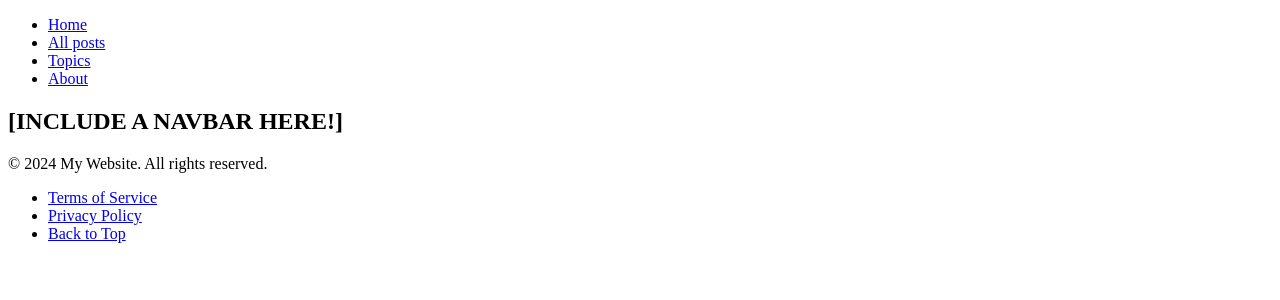
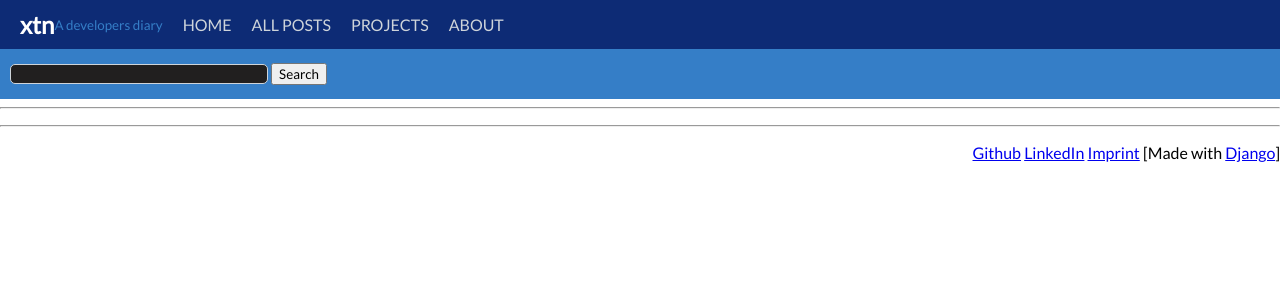
Before and after one commit to ce4os/blog, a Django app: page / in a window 1280 px wide. Shown: the top 300 px of the page. Run offline with Django 5.2, Linux system fonts and the light colour scheme; data that the repository does not hold is empty; parts of the project's set-up code (start-up, migrations or seed data) failed here and were passed over.

Commit message:
Safepoint: First Steps in CSS

```diff
--- a/developers_blog/blog/templates/blog/detail.html
+++ b/developers_blog/blog/templates/blog/detail.html
@@ -4,9 +4,9 @@
 
 {% block content %}
 
-<div>
-    <h1>{{post.title}}</h1>
-    <p>{{post.body|render_markdown_to_html}}</p>
+<div class="content">
+    <div id="blogpost-title"><h1 >{{post.title}}</h1></div>
+    <div><p>{{post.body|render_markdown_to_html}}</p></div>
 </div>
 
 {% endblock %}
--- a/developers_blog/blog/urls.py
+++ b/developers_blog/blog/urls.py
@@ -1,8 +1,9 @@
 from django.urls import path
-from .views import about_view, home_view, detail_view
-
+from .views import about_view, detail_view, home_view, imprint_view, privacy_policy_view
 urlpatterns = [
     path("", home_view, name="home"),
     path("detail/<int:post_id>", detail_view, name="detail"),
-    path("about/", about_view, name="about")
+    path("about/", about_view, name="about"),
+    path("imprint/", imprint_view, name="imprint"),
+    path("privacy_policy/", privacy_policy_view, name="privacy_policy"),
 ]
--- a/developers_blog/blog/views.py
+++ b/developers_blog/blog/views.py
@@ -18,3 +18,9 @@ def detail_view(request, post_id):
 
 def about_view(request):
     return render(request, "about.html")
+
+def imprint_view(request):
+    return render(request, "imprint.html")
+
+def privacy_policy_view(request):
+    return render(request, "privacy_policy.html")
--- a/developers_blog/developers_blog/settings.py
+++ b/developers_blog/developers_blog/settings.py
@@ -129,8 +129,9 @@ USE_TZ = True
 STATIC_URL = "static/"
 STATIC_ROOT = os.path.join(BASE_DIR, 'staticfiles')
 STATICFILES_DIRS = [
-    os.path.join(BASE_DIR, 'static')
+    BASE_DIR / "static"
 ]
+
 
 # Default primary key field type
 # https://docs.djangoproject.com/en/5.0/ref/settings/#default-auto-field
--- /dev/null
+++ b/developers_blog/static/global.css
@@ -0,0 +1,107 @@
+/*--this code here tells you, what the main content(body) should do, everything will derive from here) --/
+/-- the margin controlls how war from the edge of your website the Items should be, we set it to 0, as we can control it inside the item itself later --*/
+* {
+    font-family: Lato;
+}
+
+body {
+    margin: 0;  /*you can choose whatever font you like */
+}
+    /*-- now we call on the first class that we named, the navbar --*/
+
+.content {
+    display: flex;
+    flex-direction: column;
+    align-items: center;
+    width: 100%;
+    background-color: aquamarine;
+}
+
+#blogpost-title {
+    display: flex;
+    text-align: left;
+}
+
+
+/* Navigation bar */
+.navbar{
+    display: flex;  /*this creates a flex box, we can from here control what happens inside of this box, remember, each div are simply containers for the items inside*/
+    justify-content: space between; /* how far from each other each element will be */
+    align-items: center;  /* we are forcing all the items inside of this navbar to be centered, this way we can control later per item where they should be */
+    background-color: #0d2b75; /* change this to your liking */
+    padding: 10px 20px;  /* first px is how far from left to right it should be, second one is how far from top to bottom it should be */
+}
+    /* brand is your log on the left side */
+.logo {
+    color: white; /* decides the color of the text */
+    font-weight: 1000; /* decides the bold of the text */
+    font-size: 1.5em; /* decides the size of the text, now this one is harder. we have px = pixels, we have rem, which multiplies with the rood. So if you have 16px root, it's going to be 16x2 and em which should be inbetween */
+}
+
+.abstract {
+    color:#357ec7;
+    font-size:smaller;
+}
+    /* nav items are the items inside of a navbar, like, home, project, contact about and so on */
+.nav-items {
+    list-style-type: none;  /* this removes the decorater, like the points behind the links, or underscore and so on, we can also use a text-decorater:none; which does the same thing */
+    margin: 0;
+    padding: 0;
+    display: flex;
+}
+    /* now we use nav-items li because in your html code, you have them as a list, and the shortcut is li */
+.nav-items li {
+    margin-left: 20px;
+    color:#ced4da;
+}
+    /* and because they are a, " a href " type, we can control their colors and style here */
+.nav-items a {
+    color: #ced4da;
+    text-decoration: none;  /* removes the bullet points */
+    font-size: 1em;
+    transition: color 0.3s ease; /* we are calling on an animation to shift when hoovered over */
+}
+    /* here is the hover link that we call for on top */
+.nav-items a:hover {
+    color: #357ec7;
+}
+
+.nav-items a.active {
+    color: #357ec7
+}
+
+
+
+/* Searchbar */
+.search {
+    background-color: #357ec7;
+    padding: 10px;
+}
+
+.search input[type="text"] {
+    width: 20%;
+    margin: 5px 0;
+    border: 1px solid #ced4da;
+    border-radius: 5px;
+    background-color: rgb(33, 31, 31);
+    color: #ced4da;
+    outline: #357ec7
+
+}
+
+.search button {
+    padding: 10px 20px;
+    background-color: #007bff;
+    color: white;
+    border: none;
+}
+
+.search button:hover {
+    background-color: #0056b3;
+}
+
+/* Change the outline color on focus */
+/* Change the outline color on focus */
+.search input[type="text"]:focus {
+    border-color: #357ec7; /* Blue border color on focus */
+}
--- a/developers_blog/templates/base.html
+++ b/developers_blog/templates/base.html
@@ -1,41 +1,35 @@
+{% load static %}
 <!DOCTYPE html>
 <html lang="en">
 <head>
     <meta charset="UTF-8">
     <meta name="viewport" content="width=device-width, initial-scale=1.0">
-    <title>A developers diary</title>
-    {% load static %}
-    <link rel="stylesheet" href="{% static 'css/global.css' %}">
+    <title>{% block title %}A developers diary{% endblock %}</title>
+    <link rel="stylesheet" href="https://fonts.googleapis.com/css?family=Roboto|Open+Sans|Lato|Montserrat|Merriweather">
+    <link rel="stylesheet" href="{% static 'global.css' %}">
 </head>
 <header>
-    <nav>
-        <ul>
-            <li><a href="{% url 'home' %}">Home</a></li>
-            <li><a href="#">All posts</a></li>
-            <li><a href="#">Topics</a></li>
-            <li><a href="{% url 'about' %}">About</a></li>
-        </ul>
-    </nav>
+    {% include 'navbar.html' %}
+    {% include 'searchbar.html' %}
 </header>
 
 <body>
-    <h2>[INCLUDE A NAVBAR HERE!]</h2>
 
+    <hr>
+    <div class="content"></div>
     {% block content %}
+
+
+
     {% endblock%}
+    </div>
+    <hr>
+
 
 </body>
 
-
 <footer>
-    <p>&copy; 2024 My Website. All rights reserved.</p>
-    <nav>
-        <ul>
-            <li><a href="/terms">Terms of Service</a></li>
-            <li><a href="/privacy">Privacy Policy</a></li>
-            <li><a href="#top">Back to Top</a></li>
-        </ul>
-    </nav>
+    {% include 'footer.html' %}
 </footer>
 
 </html>
--- /dev/null
+++ b/developers_blog/templates/footer.html
@@ -0,0 +1,6 @@
+<p style="text-align:right">
+<a href="#">Github</a>
+<a href="#">LinkedIn</a>
+<a href="{% url 'imprint' %}">Imprint</a>
+[Made with <a href="https://www.djangoproject.com/">Django</a>]
+</p>
--- /dev/null
+++ b/developers_blog/templates/imprint.html
@@ -0,0 +1,5 @@
+{% extends "base.html" %}
+
+{% block content %}
+    <h1>IMPRINT</h1>
+{% endblock %}
--- a/developers_blog/templates/navbar.html
+++ b/developers_blog/templates/navbar.html
@@ -1,8 +1,10 @@
-<nav>
-    <ul>
-        <li><a href="{% url 'home' %}">Home</a></li>
-        <li><a href="#">All posts</a></li>
-        <li><a href="#">Topics</a></li>
-        <li><a href="{% url 'about' %}">About</a></li>
+<nav class="navbar">
+    <div class="logo">xtn</div>
+    <div class="abstract">A developers diary</div>
+    <ul class="nav-items">
+        <li><a href="{% url 'home' %}">HOME</a></li>
+        <li><a href="#">ALL POSTS</a></li>
+        <li><a href="#">PROJECTS</a></li>
+        <li><a href="#">ABOUT</a></li>
     </ul>
 </nav>
--- /dev/null
+++ b/developers_blog/templates/privacy_policy.html
@@ -0,0 +1,5 @@
+{% extends "base.html" %}
+
+{% block content %}
+    <h1>PRIVACY POLICY</h1>
+{% endblock %}
--- /dev/null
+++ b/developers_blog/templates/searchbar.html
@@ -0,0 +1,6 @@
+<div class="search">
+    <form action="">
+        <input type="text" name="" id="">
+        <input type="submit" value="Search">
+    </form>
+</div>
```
Also changed, not shown: developers_blog/static/global_backup.css (added, +27 -0 lines), developers_blog/static/css/global.css (deleted).
